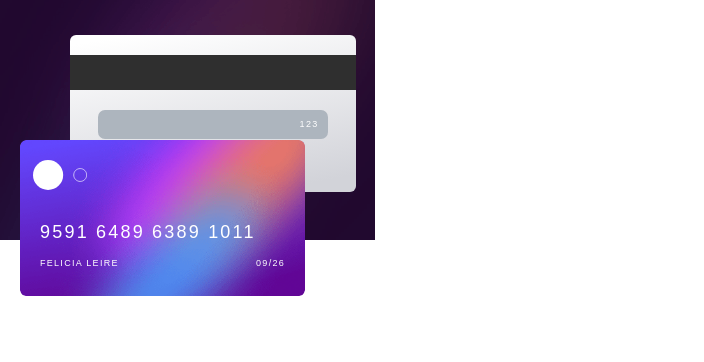
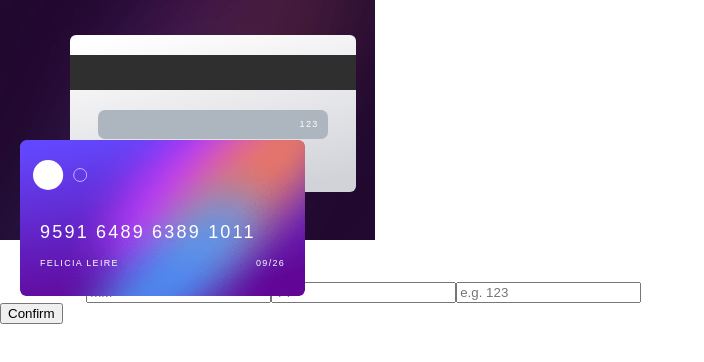
Before and after one commit to marriamdd/interactive-card-details-form, a React (Vite) app: page / in a window 1280 px wide. Shown: the top 362 px of the page, without its empty margins (0-704 px from the left). Built offline with nearby package versions, Linux system fonts and the light colour scheme.

Commit message:
add form component whit its structure

```diff
--- a/src/App.tsx
+++ b/src/App.tsx
@@ -1,3 +1,4 @@
+import FormContent from "./components/FormContent";
 import Header from "./components/Header";
 import GlobalStyles from "./globalStyles/GlobalStyles";
 
@@ -6,6 +7,7 @@ function App() {
     <>
       <GlobalStyles />
       <Header />
+      <FormContent />
     </>
   );
 }
--- /dev/null
+++ b/src/components/FormContent.tsx
@@ -0,0 +1,30 @@
+import styled from "styled-components";
+export default function FormContent() {
+  return (
+    <div>
+      <form>
+        <div>
+          <label htmlFor="UserName">Cardholder Name</label>
+          <input id="userName" type="text" placeholder="e.g. Jane Appleseed" />
+        </div>
+        <div>
+          <label htmlFor="CardNumber">Card Number</label>
+          <input
+            id="CardNumber"
+            type="text"
+            placeholder="e.g. 1234 5678 9123 0000"
+          />
+        </div>
+        <div>
+          <label htmlFor="date">Exp. Date (MM/YY)</label>
+          <input id="date" type="text" placeholder="MM" />
+
+          <input type="text" placeholder="YY" />
+          <label htmlFor="cvc"></label>
+          <input id="cvc" type="text" placeholder="e.g. 123" />
+        </div>
+        <button type="submit">Confirm</button>
+      </form>
+    </div>
+  );
+}
--- a/src/components/Header.tsx
+++ b/src/components/Header.tsx
@@ -85,7 +85,6 @@ const FrontOfCard = styled.div`
   }
   & > div h2 {
     font-size: 18px;
-
     font-weight: 500;
     padding-top: 1.5rem;
     padding-inline: 2rem;
@@ -97,9 +96,7 @@ const FrontOfCard = styled.div`
     padding-inline: 2rem;
     span {
       font-size: 9px;
-
       font-weight: 500;
-
       letter-spacing: 1.286px;
       text-transform: uppercase;
     }
```
